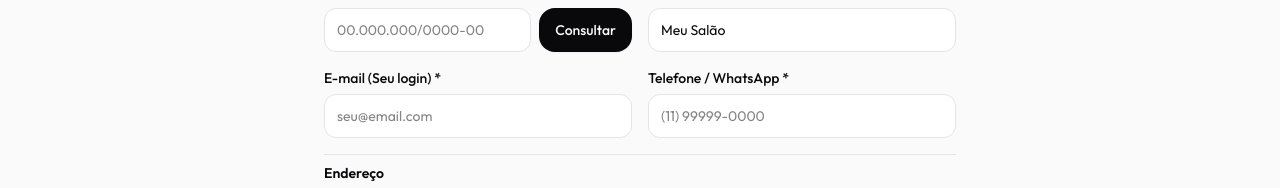
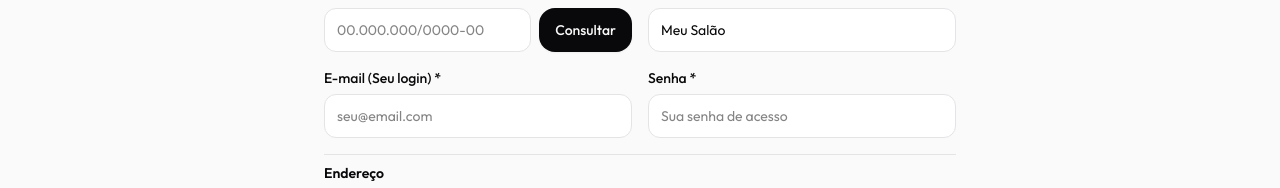
Before and after one commit to geevheit-tecnology/servicesalobeleza, a React (Vite) app in the folder belezapura_web/: page /onboarding in a window 1280 px wide. Shown: the part 289-477 px from the top of the page. Built offline with nearby package versions, Linux system fonts and the light colour scheme; the HTML template or start-up script is replaced by a standard one.

Commit message:
atualiza003

```diff
--- a/belezapura_web/src/pages/Onboarding.tsx
+++ b/belezapura_web/src/pages/Onboarding.tsx
@@ -355,8 +355,14 @@ export default function Onboarding({ onFinish }: { onFinish: () => void }) {
                 />
               </div>
               <div>
-                <label className="text-sm font-medium block mb-1.5">Telefone / WhatsApp *</label>
-                <input placeholder="(11) 99999-0000" className="w-full h-11 rounded-xl border border-border px-3 text-sm outline-none focus:border-primary focus:ring-2 focus:ring-primary/15 bg-card" />
+                <label className="text-sm font-medium block mb-1.5">Senha *</label>
+                <input
+                  type="password"
+                  value={password}
+                  onChange={e => setPassword(e.target.value)}
+                  placeholder="Sua senha de acesso"
+                  className="w-full h-11 rounded-xl border border-border px-3 text-sm outline-none focus:border-primary focus:ring-2 focus:ring-primary/15 bg-card"
+                />
               </div>
             </div>
 
@@ -724,7 +730,12 @@ export default function Onboarding({ onFinish }: { onFinish: () => void }) {
                 <span className="text-sm font-mono text-muted-foreground flex-1 truncate">
                   beautyos.app/<span className="text-primary font-semibold">{salonName.toLowerCase().replace(/\s/g, "-")}</span>
                 </span>
-                <button className="text-xs text-primary font-medium hover:underline shrink-0">Copiar</button>
+                <button onClick={() => {
+                  const slug = salonName.toLowerCase().replace(/\s/g, "-");
+                  const link = `beautyos.app/${slug}`;
+                  navigator.clipboard.writeText(link);
+                  alert("Link copiado: " + link);
+                }} className="text-xs text-primary font-medium hover:underline shrink-0">Copiar</button>
               </div>
             </div>
 
```
